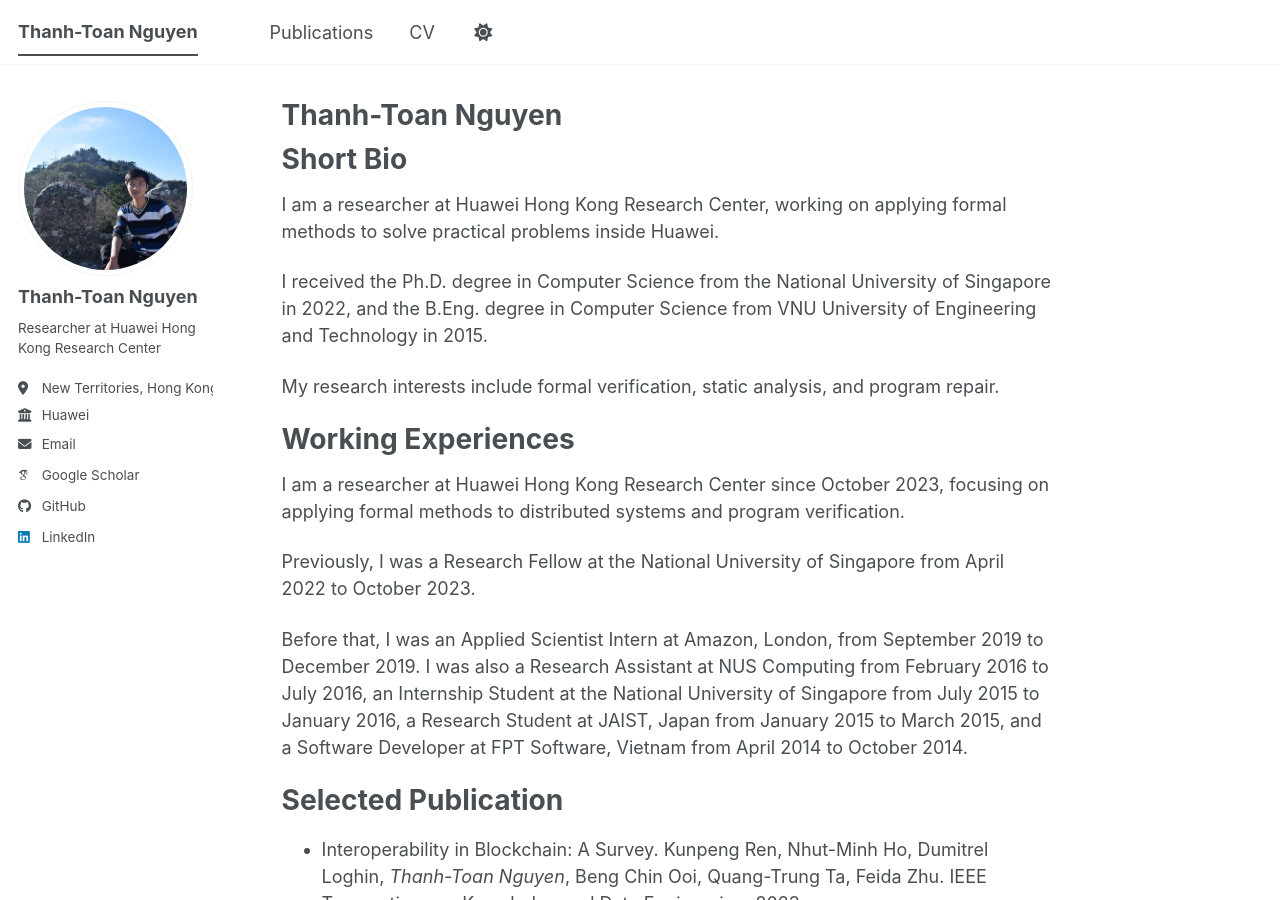
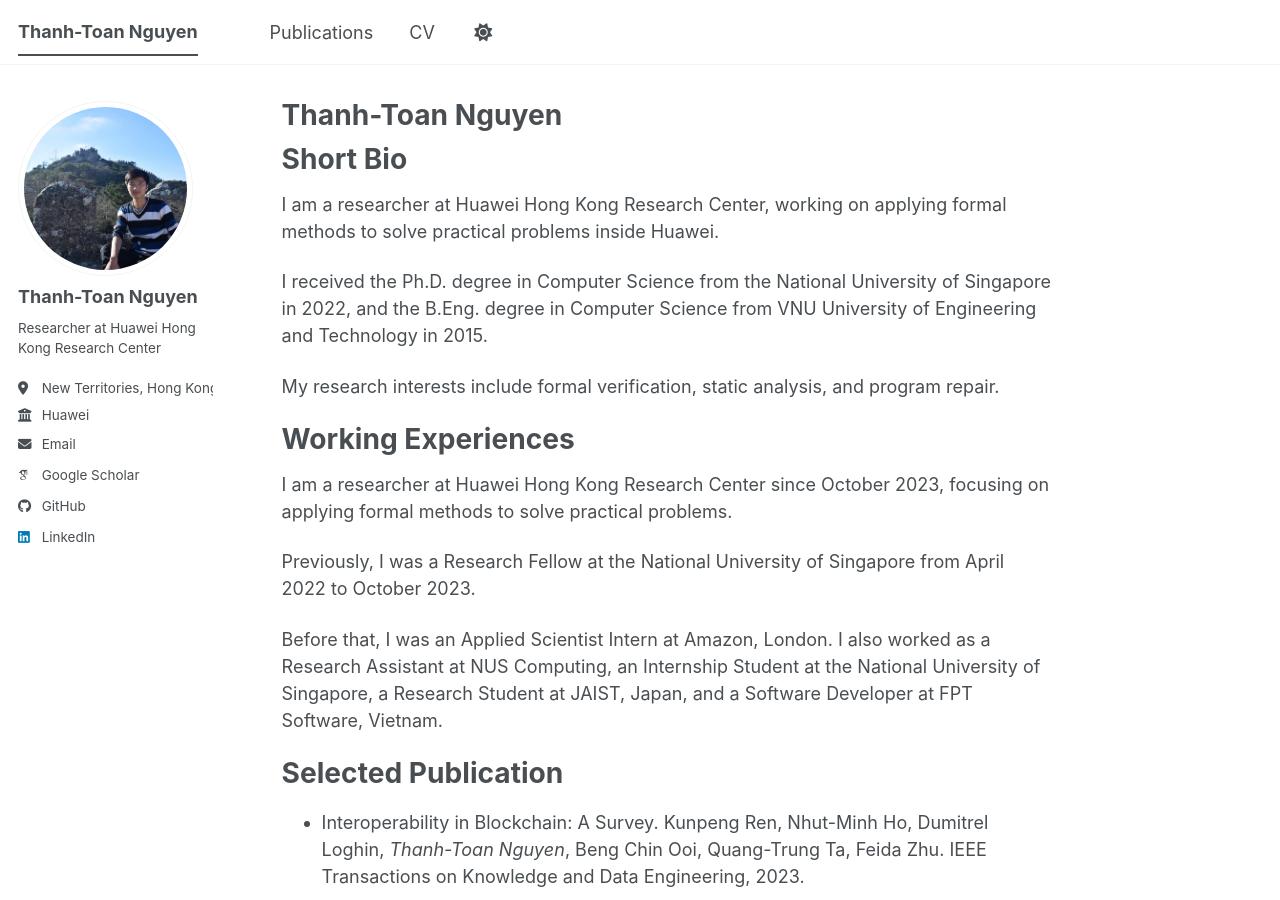
Before and after one commit to thanhtoantnt/thanhtoantnt.github.io, a Jekyll site: the page built from _pages/about.md, in a window 1280 px wide and 900 px high. Built offline with Jekyll 4.4.1, drawn with Linux system fonts in a browser that asks for light colours; some web fonts are replaced; a script bundle is joined from its source files by our own code; library files that are not in the unit come from our copies.

Commit message:
Shorten working experiences section

```diff
--- a/_pages/about.md
+++ b/_pages/about.md
@@ -19,11 +19,11 @@ My research interests include formal verification, static analysis, and program
 
 # **Working Experiences**
 
-I am a researcher at Huawei Hong Kong Research Center since October 2023, focusing on applying formal methods to distributed systems and program verification.
+I am a researcher at Huawei Hong Kong Research Center since October 2023, focusing on applying formal methods to solve practical problems.
 
 Previously, I was a Research Fellow at the National University of Singapore from April 2022 to October 2023.
 
-Before that, I was an Applied Scientist Intern at Amazon, London, from September 2019 to December 2019. I was also a Research Assistant at NUS Computing from February 2016 to July 2016, an Internship Student at the National University of Singapore from July 2015 to January 2016, a Research Student at JAIST, Japan from January 2015 to March 2015, and a Software Developer at FPT Software, Vietnam from April 2014 to October 2014.
+Before that, I was an Applied Scientist Intern at Amazon, London. I also worked as a Research Assistant at NUS Computing, an Internship Student at the National University of Singapore, a Research Student at JAIST, Japan, and a Software Developer at FPT Software, Vietnam.
 
 # **Selected Publication**
 
```
